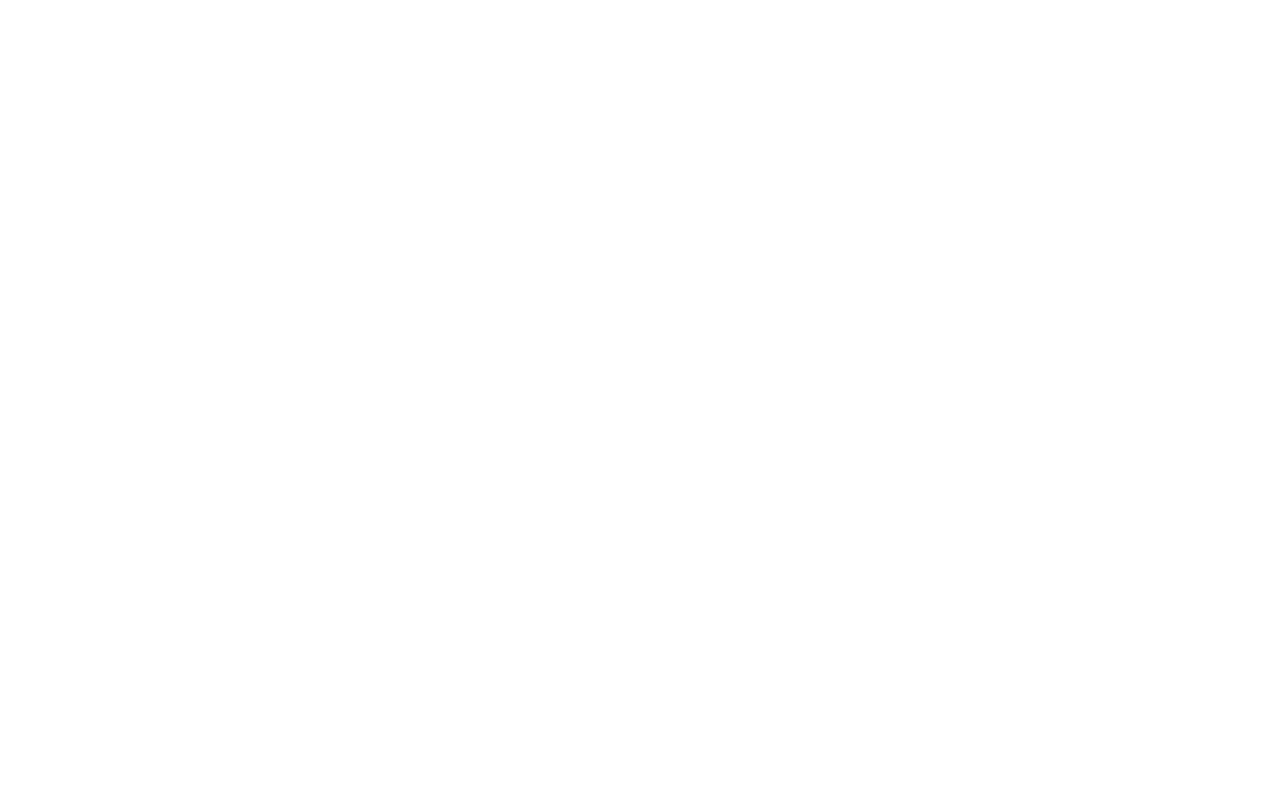
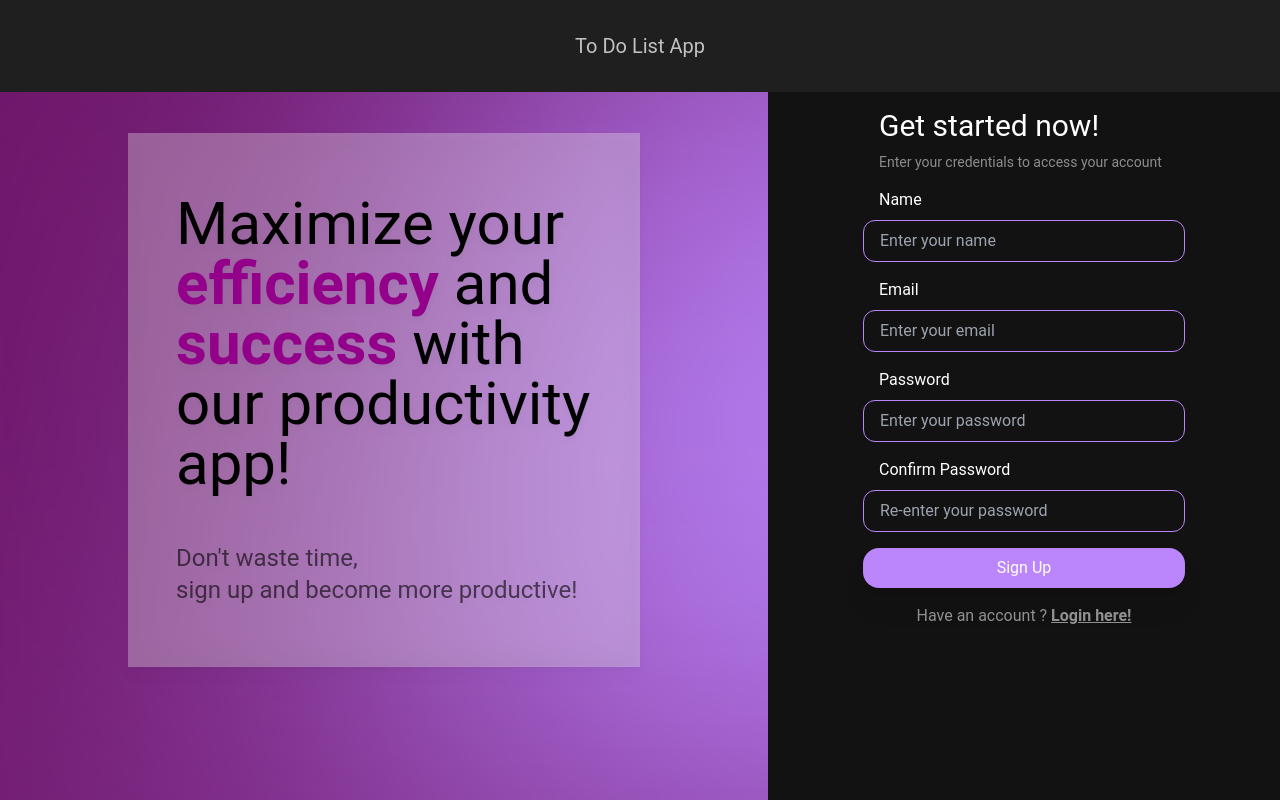
Before and after one commit to Podziuu/MERN-ToDoList, a React (Vite) app in the folder client/: page /signup in a window 1280 px wide. Before the commit this address had no page. Built offline with nearby package versions, Linux system fonts and the light colour scheme; the HTML template or start-up script is replaced by a standard one.

Commit message:
signup page

```diff
--- a/client/package.json
+++ b/client/package.json
@@ -13,6 +13,7 @@
     "framer-motion": "^10.12.16",
     "react": "^18.2.0",
     "react-dom": "^18.2.0",
+    "react-hook-form": "^7.44.3",
     "react-router-dom": "^6.12.0"
   },
   "devDependencies": {
--- a/client/src/App.jsx
+++ b/client/src/App.jsx
@@ -1,12 +1,16 @@
 import { Route, Routes } from "react-router-dom";
 import Welcome from "./pages/Welcome";
+import Singup from "./pages/Singup";
 
 function App() {
-  return <>
-    <Routes>
-      <Route path="/" element={<Welcome />} exact/>
-    </Routes>
-  </>;
+  return (
+    <>
+      <Routes>
+        <Route path="/" element={<Welcome />} exact />
+        <Route path="/signup" element={<Singup />} />
+      </Routes>
+    </>
+  );
 }
 
 export default App;
--- a/client/src/components/Button.jsx
+++ b/client/src/components/Button.jsx
@@ -1,18 +1,22 @@
 import React from "react";
 import { motion } from "framer-motion";
+import { Link } from "react-router-dom";
 
-const Button = ({ text, filled }) => {
+const Button = ({ text, filled, onClick, link, to, className, full }) => {
   const classes = filled
     ? "bg-primary text-white"
     : "bg-transparent text-primary border border-primary";
+
+  const width = full ? "w-full" : "w-32";
 
   return (
     <motion.button
       whileHover={{ scale: 1.05 }}
       transition={{ type: "spring", stiffness: 400, damping: 10 }}
-      className={`${classes} px-8 py-2 rounded-2xl drop-shadow-xl drop-shadow-primary`}
+      className={`${classes} px-8 py-2 rounded-2xl drop-shadow-xl drop-shadow-primary ${width} ${className}`}
+      onClick={onClick}
     >
-      {text}
+      {link ? <Link to={to}>{text}</Link> : <span>{text}</span>}
     </motion.button>
   );
 };
--- a/client/src/components/Footer.jsx
+++ b/client/src/components/Footer.jsx
@@ -1,36 +1,38 @@
 import React, { useEffect, useState } from "react";
+import useWindowSize from "../hooks/useWindowSize";
 
-const Footer = ({ mobile }) => {
-  const [windowSize, setWindowSize] = useState({
-    width: window.innerWidth,
-    height: window.innerHeight,
-  });
+const Footer = ({className}) => {
+  const windowSize = useWindowSize();
+  // const [windowSize, setWindowSize] = useState({
+  //   width: window.innerWidth,
+  //   height: window.innerHeight,
+  // });
 
-  useEffect(() => {
-    const handleResize = () => {
-      setWindowSize({
-        width: window.innerWidth,
-        height: window.innerHeight,
-      });
-    };
+  // useEffect(() => {
+  //   const handleResize = () => {
+  //     setWindowSize({
+  //       width: window.innerWidth,
+  //       height: window.innerHeight,
+  //     });
+  //   };
 
-    window.addEventListener("resize", handleResize);
+  //   window.addEventListener("resize", handleResize);
 
-    return () => {
-      window.removeEventListener("resize", handleResize);
-    };
-  }, []);
+  //   return () => {
+  //     window.removeEventListener("resize", handleResize);
+  //   };
+  // }, []);
 
   if (windowSize.width < 900) {
     return (
-      <footer className="absolute bottom-0 w-screen overflow-hidden pointer-events-none">
+      <footer className={`absolute w-screen overflow-hidden pointer-events-none ${windowSize.height < 750 ? 'hidden' : 'bottom-0'} ${windowSize.width < 600 ? '-bottom-32' : 'bottom-0'} ${className}`}>
         <svg
           id="visual"
           viewBox="0 0 900 600"
           width="900"
           height="600"
           xmlns="http://www.w3.org/2000/svg"
-          xmlns:xlink="http://www.w3.org/1999/xlink"
+          xmlnsXlink="http://www.w3.org/1999/xlink"
           version="1.1"
         >
           <path
@@ -58,14 +60,14 @@
     );
   } else {
     return (
-      <footer className="absolute bottom-0 w-screen overflow-hidden pointer-events-none resize-x">
+      <footer className={`absolute bottom-0 w-screen overflow-hidden pointer-events-none resize-x ${className}`}>
         <svg
           id="visual"
           viewBox="0 0 3000 540"
           width="3000"
           height="540"
           xmlns="http://www.w3.org/2000/svg"
-          xmlns:xlink="http://www.w3.org/1999/xlink"
+          xmlnsXlink="http://www.w3.org/1999/xlink"
           version="1.1"
           className={`${windowSize.width > 3000 ? 'w-full h-auto' : ''}`}
         >
--- /dev/null
+++ b/client/src/components/Input.jsx
@@ -0,0 +1,21 @@
+import React from "react";
+import { motion } from "framer-motion";
+
+const Input = ({ labelName, placeholder, type, name }) => {
+  return (
+    <div className="flex flex-col gap-y-2">
+      <label className="ml-4">{labelName}</label>
+      <motion.input
+        // whileHover={{
+        //     border
+        // }}
+        className="box-content bg-transparent border border-primary rounded-xl px-4 py-2 outline-none focus:border-2 w-72 hover:ring-2 ring-primary transition"
+        placeholder={placeholder}
+        type={type}
+        name={name}
+      />
+    </div>
+  );
+};
+
+export default Input;
--- a/client/src/components/NavBar.jsx
+++ b/client/src/components/NavBar.jsx
@@ -1,8 +1,9 @@
 import React from 'react'
+import { Link } from 'react-router-dom'
 
 const NavBar = () => {
   return (
-    <nav className='bg-black-secondary text-light-grey p-8 text-center text-xl absolute w-full' >To Do List App</nav>
+    <nav className='bg-black-secondary text-light-grey p-8 text-center text-xl absolute w-full z-50' ><Link to="/">To Do List App</Link></nav>
   )
 }
 
--- /dev/null
+++ b/client/src/hooks/useWindowSize.jsx
@@ -0,0 +1,24 @@
+import { useLayoutEffect, useState } from "react";
+
+const useWindowSize = () => {
+  const [windowSize, setWindowSize] = useState({ width: 0, height: 0 });
+
+  const handleSize = () => {
+    setWindowSize({
+      width: window.innerWidth,
+      height: window.innerHeight,
+    });
+  };
+
+  useLayoutEffect(() => {
+    handleSize();
+
+    window.addEventListener("resize", handleSize);
+
+    return () => window.removeEventListener("resize", handleSize);
+  }, []);
+
+  return windowSize;
+};
+
+export default useWindowSize;
--- /dev/null
+++ b/client/src/pages/Singup.jsx
@@ -0,0 +1,71 @@
+import React from "react";
+import NavBar from "../components/NavBar";
+import Footer from "../components/Footer";
+import Input from "../components/Input";
+import Button from "../components/Button";
+import { Link } from "react-router-dom";
+
+const Singup = () => {
+  return (
+    <>
+      <NavBar />
+      <div className="flex justify-center items-center bg-black-primary text-white h-screen">
+        <div className="hidden xl:flex w-3/5 h-full relative bg-gradient-login bg-cover justify-center items-center">
+          <div className="w-2/3 h-2/3 bg-white bg-opacity-30 backdrop-blur-lg drop-shadow-lg z-50 text-black 2xl:p-24 p-12 flex flex-col justify-center">
+            <h2 className="3xl:text-7xl xl:text-6xl w-fit inline">
+              Maximize your{" "}
+              <span className="text-[#93008A] font-bold">efficiency</span> and{" "}
+              <span className="text-[#93008A] font-bold">success</span> with our
+              productivity app!
+            </h2>
+            <p className="mt-12 text-2xl text-black/60">
+              Don't waste time, <br /> sign up and become more productive!
+            </p>
+          </div>
+        </div>
+        <div className="w-2/5 flex justify-center items-center sm:mb-16">
+          <div>
+            <h3 className="text-3xl ml-4">Get started now!</h3>
+            <p className="text-[#8C8C8C] text-sm my-2 mb-4 ml-4">
+              Enter your credentials to access your account
+            </p>
+            <form className="flex flex-col gap-y-4 items-center">
+              <Input
+                labelName="Name"
+                placeholder="Enter your name"
+                type="text"
+                name="name"
+              />
+              <Input
+                labelName="Email"
+                placeholder="Enter your email"
+                type="email"
+                name="email"
+              />
+              <Input
+                labelName="Password"
+                placeholder="Enter your password"
+                type="password"
+                name="password"
+              />
+              <Input
+                labelName="Confirm Password"
+                placeholder="Re-enter your password"
+                type="password"
+                name="cpassword"
+              />
+
+              <Button text="Sign Up" filled full />
+            </form>
+            <p className="text-center mt-4 text-[#929292]">
+              Have an account ? <Link to="/login" className="cursor-pointer font-bold underline">Login here!</Link>
+            </p>
+          </div>
+        </div>
+      </div>
+      <Footer className="xl:hidden" mobile />
+    </>
+  );
+};
+
+export default Singup;
--- a/client/src/pages/Welcome.jsx
+++ b/client/src/pages/Welcome.jsx
@@ -13,11 +13,11 @@
           matters!
         </h3>
         <div className="flex gap-x-4">
-          <Button text="Sign Up" filled />
-          <Button text="Log In" />
+          <Button text="Sign Up" filled link to="/signup" />
+          <Button text="Log In" link to="login" />
         </div>
       </div>
-      <Footer mobile/>
+      <Footer />
     </>
   );
 };
--- a/client/tailwind.config.js
+++ b/client/tailwind.config.js
@@ -1,19 +1,22 @@
 /** @type {import('tailwindcss').Config} */
 export default {
-  content: [
-    "./index.html",
-    "./src/**/*.{js,ts,jsx,tsx}",
-  ],
+  content: ["./index.html", "./src/**/*.{js,ts,jsx,tsx}"],
   theme: {
     extend: {
       colors: {
-        'black-primary': '#121212',
-        'black-secondary': "#1F1F1F",
-        'light-grey': '#C2C2C2',
-        'primary': '#BB86FC',
-        'secondary': '#984EAF'
-      }
+        "black-primary": "#121212",
+        "black-secondary": "#1F1F1F",
+        "light-grey": "#C2C2C2",
+        primary: "#BB86FC",
+        secondary: "#984EAF",
+      },
+      backgroundImage: {
+        "gradient-login": "url(/src/assets/blurry-gradient-haikei.png)",
+      },
+      screens: {
+        "3xl": "1730px",
+      },
     },
   },
   plugins: [],
-}
+};
```
Also changed, not shown: client/src/assets/blurry-gradient-haikei.png (added), 1 other file (tests, documents, lock files or other folders).
